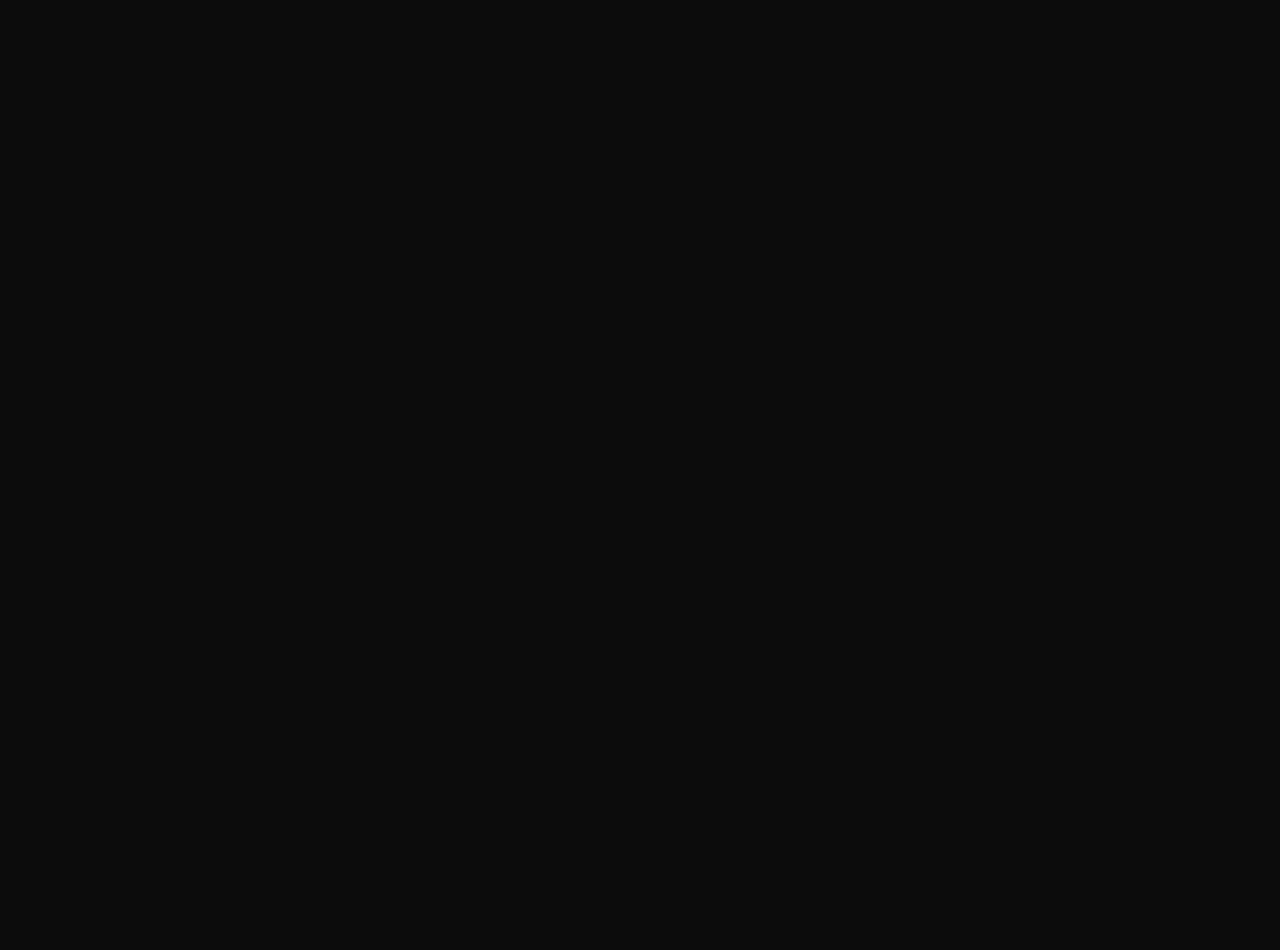
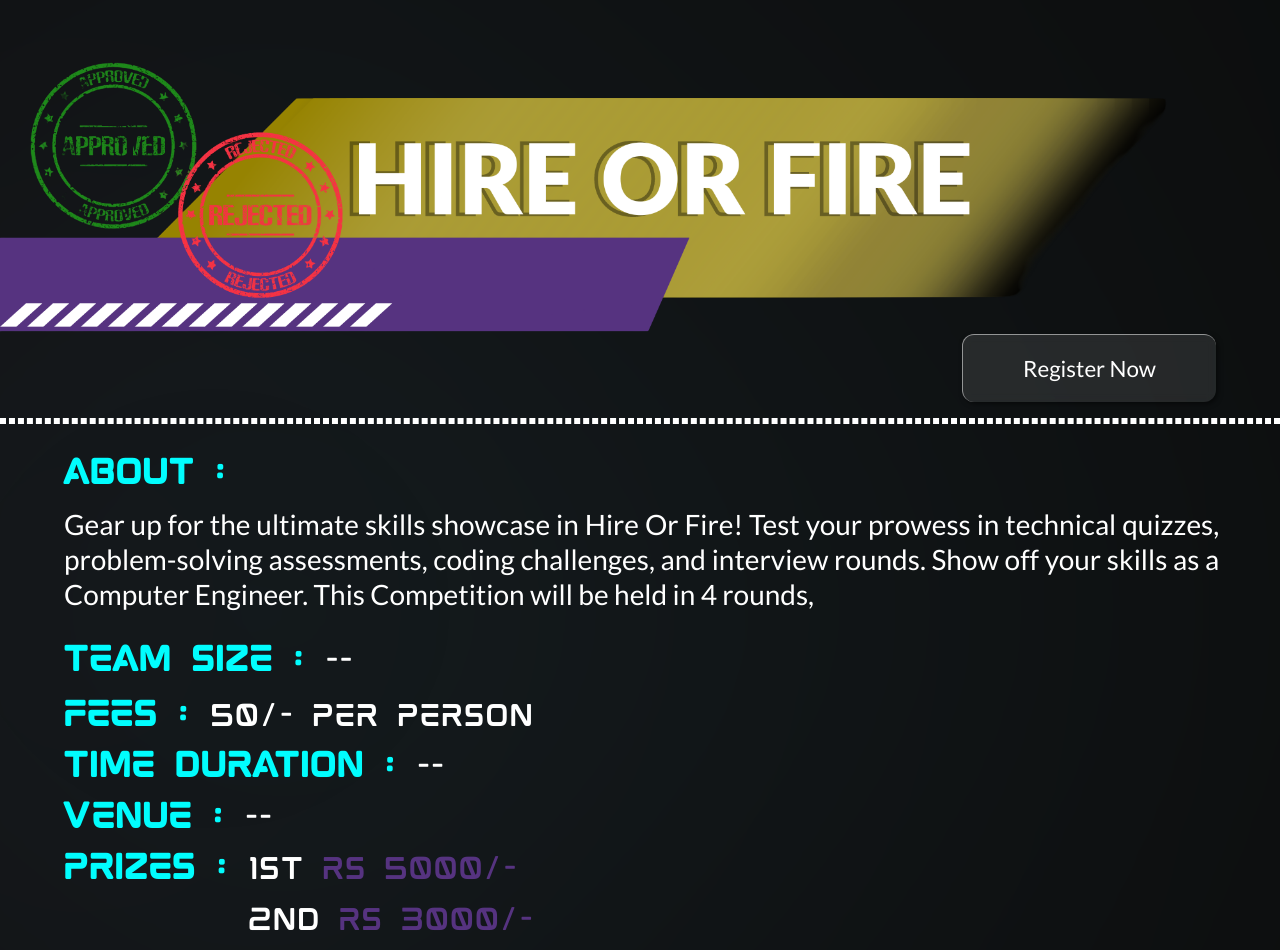
Before and after one commit to JangidVish/technovate-2k25, a React (Create React App) app: page /hireorfire in a window 1280 px wide. Before the commit this address had no page. Shown: the top 950 px of the page. Before the commit the page ends 800 px from the top, so only its background shows below. Built offline with nearby package versions, Linux system fonts and the light colour scheme.

Commit message:
updated hireorFire

```diff
--- a/src/App.js
+++ b/src/App.js
@@ -3,6 +3,7 @@ import "./App.css";
 import Sharktank from './pages/Sharktank';
 import Techtreasurehunt from "./pages/techtreasurehunt"
 import TheBroCode from "./pages/TheBroCode"
+import Hireorfire from "./pages/Hireorfire"
 
 import { BrowserRouter, Route, Routes } from "react-router-dom";
 import Main from "./skeleton/main";
@@ -15,6 +16,7 @@ function App() {
         <Route exact path="/sharktank"  element={<Sharktank /> }></Route>
         <Route exact path="/techtreasurehunt"  element={<Techtreasurehunt /> }></Route>
         <Route exact path="/thebrocode" element={<TheBroCode/>} ></Route>
+        <Route exact path="/hireorfire" element={<Hireorfire/>} ></Route>
       </Routes>
     </BrowserRouter>
   );
--- /dev/null
+++ b/src/pages/Hireorfire.jsx
@@ -0,0 +1,179 @@
+import React, { useEffect } from "react";
+import "./sample.css";
+import hirefire from "./hirefire.png";
+import blobPages from "../images/blob1.svg";
+
+function Sample() {
+  useEffect(() => {
+    window.scrollTo({ top: 0, left: 0, behavior: "smooth" });
+  }, []);
+
+  return (
+    <>
+      <div className="container upperimage">
+        <img className="topimg" src={hirefire} alt="" />
+        <a
+          href="https://konfhub.com/checkout/technovate2024?ticketId=15183"
+          className="btn-register"
+        >
+          <div className="register">Register Now</div>
+        </a>
+        <div className="blobpagest">
+          <img src={blobPages} alt="" srcset="" />
+        </div>
+      </div>
+      <div className="dashed-line"></div>
+      {/* <div></div> */}
+      <div className="containerleft">
+        <div className="container">
+          <h3 className="about0">ABOUT :</h3>
+        </div>
+        <br></br>
+        <div className="pcontainer">
+          <p className="hawkpara">
+            Gear up for the ultimate skills showcase in Hire Or Fire! Test your prowess in
+            technical quizzes, problem-solving assessments, coding challenges, and
+            interview rounds. Show off your skills as a Computer Engineer. This Competition
+            will be held in 4 rounds,
+          </p>
+        </div>
+        <div>
+          <div className="container about0">
+            <span style={{ color: "FDC32D" }}>TEAM SIZE : </span>
+            <span className="notbold" style={{ color: "white" }}>
+            {" "}
+              --{" "}
+            </span>
+          </div>
+          <div className="container about1">
+            <span style={{ color: "FDC32D" }}>FEES : </span>
+            <span className="notbold" style={{ color: "white" }}>
+              50/- Per Person
+            </span>
+          </div>
+          <div className="container about2">
+            <span style={{ color: "FDC32D" }}>TIME DURATION : </span>
+            <span className="notbold" style={{ color: "white" }}>
+              {" "}
+              --{" "}
+            </span>
+          </div>
+          <div className="container about3">
+            <span style={{ color: "FDC32D" }}>VENUE : </span>
+            <span className="notbold" style={{ color: "white" }}>
+                {" "}
+              --{" "}
+            </span>
+          </div>
+          <div className="container about4">
+            <span style={{ color: "FDC32D" }}>PRIZES : </span>
+            <span className="notbold">
+              <span style={{ color: "white" }}>1st </span>
+              <span style={{ color: "#563380" }}> Rs 5000/-</span>
+            </span>
+            <h6 className="prizeh">
+              <h6 className="notbold prizeh">
+                <span style={{ color: "white" }}>2nd </span>
+                <span style={{ color: "#563380" }}> Rs 3000/-</span>
+              </h6>
+              <h6 className="notbold prizeh">
+                <span style={{ color: "white" }}>3rd </span>
+                <span style={{ color: "#563380" }}> Rs 2000/-</span>
+              </h6>
+            </h6>
+          </div>
+          <br></br>
+          <br></br>
+          <br></br>
+        </div>
+        <div>
+          <h3 className="structure">STRUCTURE :</h3>
+          <ul className="structureul">
+          <li>
+                Technical Quiz:
+              <ul className="abcde">
+                <li>Put your algorithms and data structures knowledge to the test.</li>
+              </ul>
+            </li>
+
+            <li>
+                Aptitude & Numerical:
+              <ul className="abcde">
+                <li>
+                    Showcase your problem-solving skills in this challenging round.
+                </li>
+              </ul>
+            </li>
+
+            <li>
+                Coding Challenge:
+              <ul className="abcde">
+                <li> Demonstrate your coding abilities under pressure.</li>
+              </ul>
+            </li>
+
+            <li>
+                Interview Rounds::
+              <ul className="abcde">
+                <li>A total of 8 contenders will compete in the interview rounds for a chance to show your skills as a potential employee.</li>
+                <li>Top scorers from the first 3 rounds directly qualify, while the top 5 contestants from cumulative scores also advance.</li>
+              </ul>
+            </li>
+          </ul>
+        </div>
+        <div className="generalrules">
+          <h3 className="generalrulesheading">GENERAL RULES :</h3>
+          <ul className="structureul">
+            <li>
+            Registrations open to college students only. Each participant must be
+            enrolled in an accredited college or university.
+            </li>
+            <li>
+            Any Misdemeanor of a participant will result in disqualification.
+            </li>
+            <li>
+            No mobile phones will be allowed. However, the participants can carry
+            their own notepads, pen/pencil and water bottles.
+            </li>
+            <li>
+            Any Participant found accessing the internet in the coding round will be
+            disqualified immediately.
+            </li>
+            <li>
+            The competition is individual-based; collaboration or assistance from
+            others during the rounds is strictly prohibited.
+            </li>
+            <li>
+            Scores will be calculated based on accuracy, speed, and overall
+            performance in each round.
+            </li>
+            <li>
+            Participants must comply with all rules and instructions provided by the
+            organizing committee throughout the duration of the competition
+            </li>
+          </ul>
+        </div>
+        <div className="container contact" style={{ color: "yellow" }}>
+          <div className="container about0">
+            <span style={{ color: "FDC32D" }}> CONTACT : </span>
+            <span>
+              <h6 className=" deskcont" style={{ color: "white" }}>
+              {" "}
+              --{" "}
+              </h6>
+              <h6 className="notbold deskcont" style={{ color: "white" }}>
+              {" "}
+              --{" "}
+              </h6>
+            </span>
+          </div>
+        </div>
+        <br></br>
+        <br></br>
+        <br></br>
+      </div>
+    </>
+  );
+}
+
+export default Sample;
--- a/src/parts/Events.jsx
+++ b/src/parts/Events.jsx
@@ -42,7 +42,7 @@ const Events = ({ reference }) => {
           content={
             "Gear up for the ultimate skills showdown in Hire Or Fire!"
           }
-          link={"/thebrocode"}
+          link={"/hireorfire"}
         />
         <EventLCard
           name={"Sharktank"}
```
Also changed, not shown: src/pages/hirefire.png (added), src/pages/sharktank.png (deleted).
